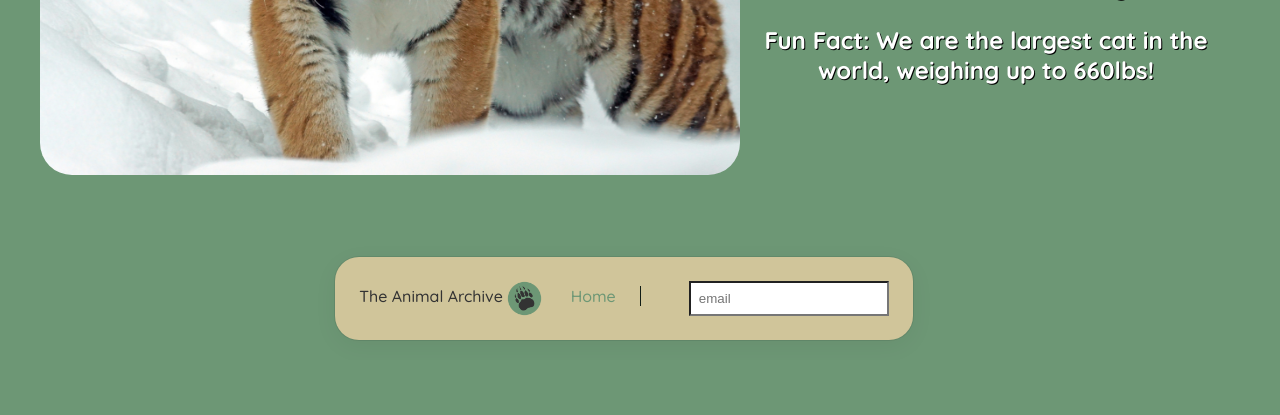
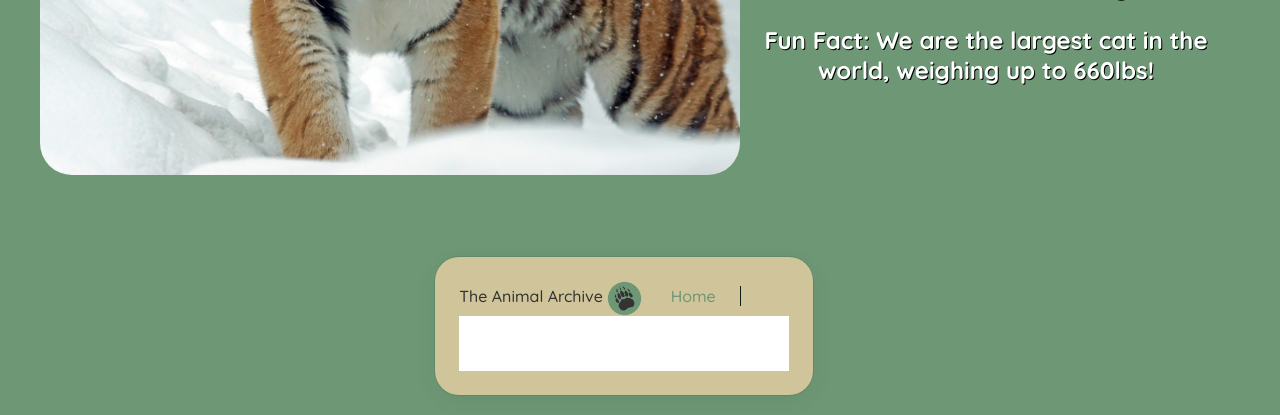
Before and after one commit to JacobL322/351-FinalProject, a PHP site: page / in a window 1280 px wide. Shown: the part 1289-1704 px from the top of the page. Before the commit the page ends 1630 px from the top, so only its background shows below. Run offline with PHP 8.4, Linux system fonts and the light colour scheme.

Commit message:
footer wip

```diff
--- a/index.html
+++ b/index.html
@@ -94,11 +94,11 @@
                 <li class = "title-item">The Animal Archive</li>
                 <li class = "title-item"><img src="Animal Archive Logo.png" width="35px" height = "35px"></li>
                 <li class = "nav-item"><a href = "index.html" class = "nav-link">Home</a></li>
-                <li class = "nav-item">
+                <tr>
                     <form  method = "POST" action ="" class = "footer-form">
                         <input type="email" class = "footer-input" placeholder = "email" id="email" name="email">
                     </form>
-                </li>
+                </tr>
             </ul>
         </div>
         <br>
--- a/styles.css
+++ b/styles.css
@@ -75,14 +75,6 @@ h1, h2 {
     box-shadow: rgba(0, 0, 0, 0.05) 0px 6px 24px 0px, rgba(0, 0, 0, 0.08) 0px 0px 0px 1px;
 }
 
-.footer-input{
-    box-sizing: border-box;
-    width: 200px;
-    padding: 0.5rem;
-    color: #333;
-    background: white;
-}
-
 .footer-list{
     display:inline;
     align-items: center;
@@ -92,10 +84,20 @@ h1, h2 {
     overflow: hidden;
 }
 
-.footer-form{
-    margin:0;
-    float:right;
+.footer-input{
+    box-sizing: border-box;
+    border:0;
+    width: 100%;
+    padding: 2rem 1rem 0.5rem 0.5rem;
+    color: #333;
+    background: white;
 }
+
+.footer-input::placeholder{
+    display: none;
+    color:transparent;
+}
+
 
 
 /* Animal of the Week Styles
```
